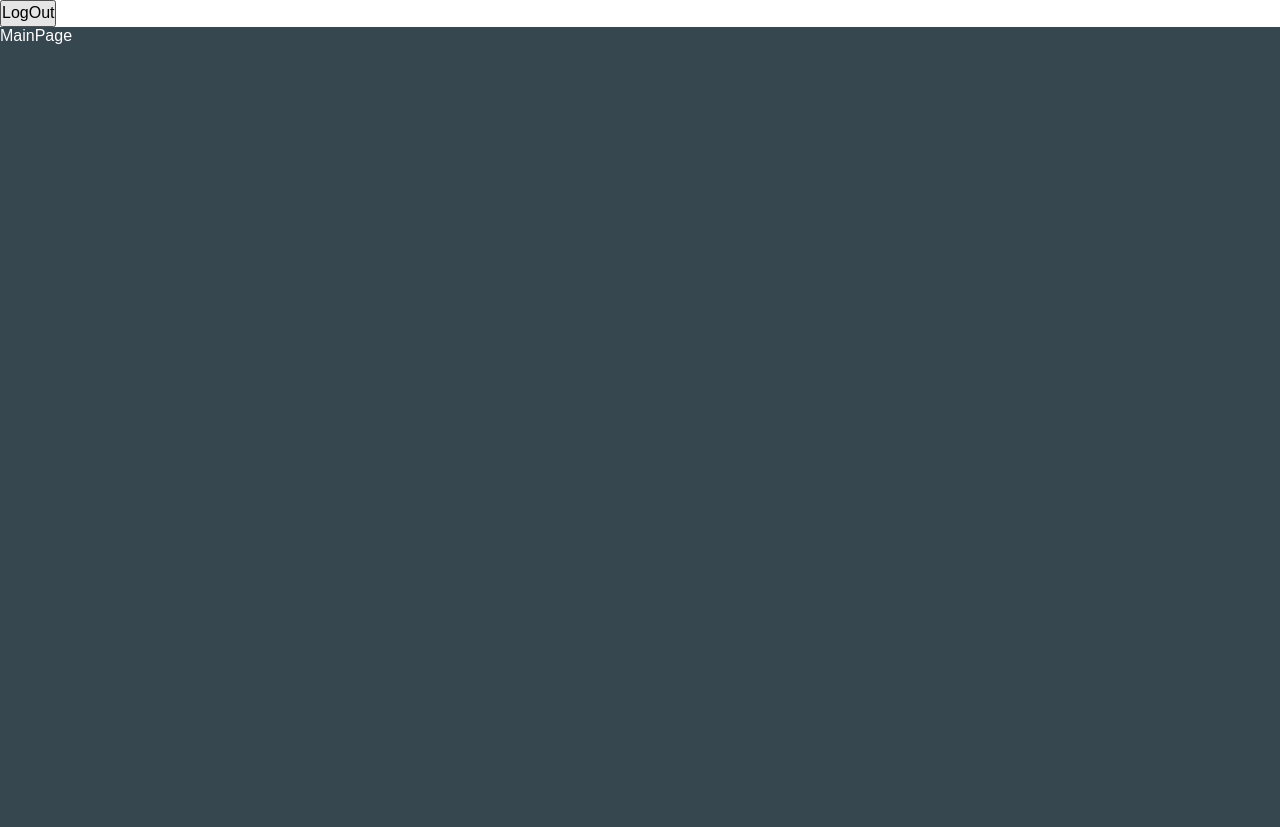
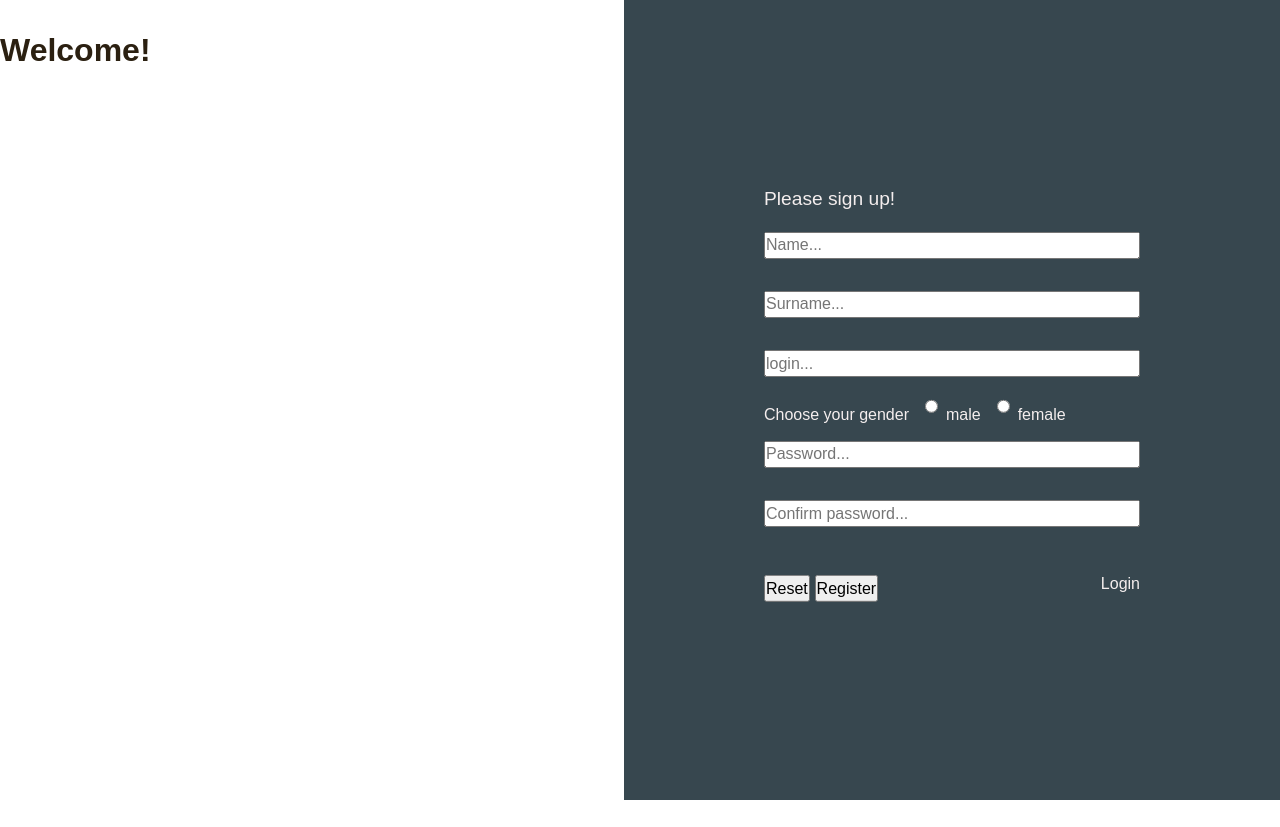
Before and after one commit to YauheniMel/Task4, a React (Create React App) app: page /signup in a window 1280 px wide. After the commit the page ends 800 px from the top, so only its background shows below. Built offline with nearby package versions, Linux system fonts and the light colour scheme.

Commit message:
feat: Add routes for login/register pages

```diff
--- a/package.json
+++ b/package.json
@@ -11,6 +11,7 @@
     "@types/react-dom": "^18.0.5",
     "react": "^18.1.0",
     "react-dom": "^18.1.0",
+    "react-router-dom": "^6.3.0",
     "react-scripts": "5.0.1",
     "web-vitals": "^2.1.4"
   },
--- a/src/App.tsx
+++ b/src/App.tsx
@@ -1,14 +1,17 @@
 import React from 'react';
-import MainPage from './pages/MainPage/MainPage';
-// import LoginPage from './pages/LoginPage/LoginPage';
-// import RegisterPage from './pages/RegisterPage/RegisterPage';
+import { Route, Routes } from 'react-router-dom';
+// import MainPage from './pages/MainPage/MainPage';
+import LoginPage from './pages/LoginPage/LoginPage';
+import RegisterPage from './pages/RegisterPage/RegisterPage';
 
 function App() {
   return (
     <div className="App">
-      {/* <LoginPage /> */}
-      {/* <RegisterPage /> */}
-      <MainPage />
+      <Routes>
+        <Route path="login" element={<LoginPage />} />
+        <Route path="signup" element={<RegisterPage />} />
+        {/* <MainPage /> */}
+      </Routes>
     </div>
   );
 }
--- a/src/index.tsx
+++ b/src/index.tsx
@@ -1,6 +1,7 @@
 import React from 'react';
 import ReactDOM from 'react-dom/client';
 import './index.scss';
+import { BrowserRouter } from 'react-router-dom';
 import App from './App';
 
 const root = ReactDOM.createRoot(
@@ -8,6 +9,8 @@ const root = ReactDOM.createRoot(
 );
 root.render(
   <React.StrictMode>
-    <App />
+    <BrowserRouter>
+      <App />
+    </BrowserRouter>
   </React.StrictMode>,
 );
--- a/src/pages/LoginPage/LoginPage.tsx
+++ b/src/pages/LoginPage/LoginPage.tsx
@@ -1,4 +1,5 @@
 import React, { FC } from 'react';
+import { NavLink } from 'react-router-dom';
 import styles from './LoginPage.module.scss';
 
 const LoginPage: FC = function () {
@@ -16,9 +17,9 @@ const LoginPage: FC = function () {
             <button className={styles.button_submit} type="submit">
               Authorization
             </button>
-            <a href="/signup" className={styles.link}>
+            <NavLink className={styles.link} to="/signup">
               SignUp
-            </a>
+            </NavLink>
           </div>
         </fieldset>
       </form>
--- a/src/pages/RegisterPage/RegisterPage.module.scss
+++ b/src/pages/RegisterPage/RegisterPage.module.scss
@@ -69,5 +69,13 @@
     button {
       margin-right: 0.3rem;
     }
+
+    .link {
+      color: $white;
+
+      &:hover {
+        background-color: $light-color-light;
+      }
+    }
   }
 }
--- a/src/pages/RegisterPage/RegisterPage.tsx
+++ b/src/pages/RegisterPage/RegisterPage.tsx
@@ -1,4 +1,5 @@
 import React, { FC } from 'react';
+import { NavLink } from 'react-router-dom';
 import styles from './RegisterPage.module.scss';
 
 const RegisterPage: FC = function () {
@@ -58,9 +59,9 @@ const RegisterPage: FC = function () {
               <button type="button">Reset</button>
               <button type="submit">Register</button>
             </div>
-            <a href="/login" className={styles.link}>
+            <NavLink className={styles.link} to="/login">
               Login
-            </a>
+            </NavLink>
           </div>
         </fieldset>
       </form>
```
Also changed, not shown: 1 other file (tests, documents, lock files or other folders).
